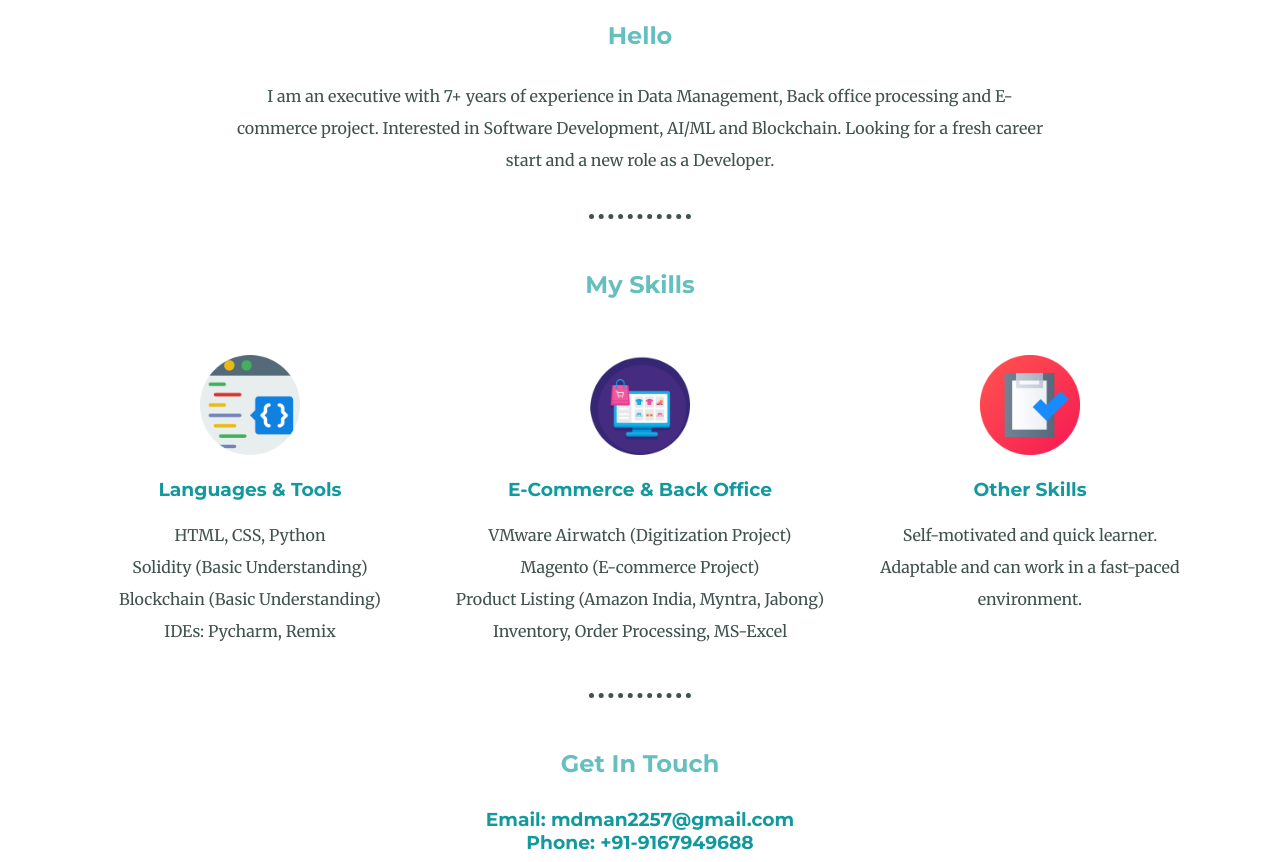
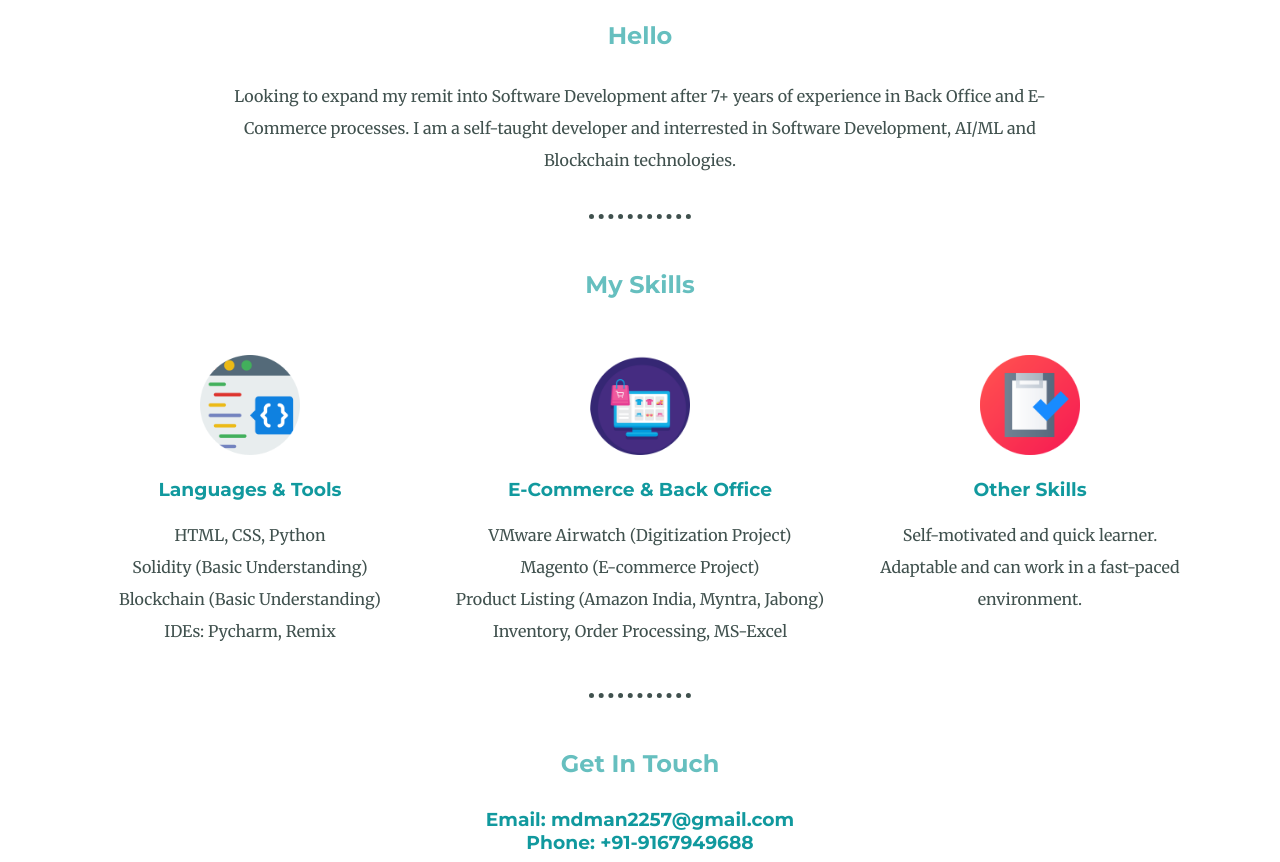
Before and after one commit to mandar-saiyan87/CV, a plain HTML site: page index.html in a window 1280 px wide. Shown: the part 904-1766 px from the top of the page. Drawn offline with Linux system fonts and the light colour scheme.

Commit message:
Update index.html

```diff
--- a/index.html
+++ b/index.html
@@ -22,8 +22,10 @@
       <div class="profile">
         <img class="images" src="images/Webprofile Pic.png" alt="Mandar Python Developer">
         <h2>Hello</h2>
-        <p>I am an executive with 7+ years of experience in Data Management, Back office processing and E-commerce project.
-            Interested in Software Development, AI/ML and Blockchain. Looking for a fresh career start and a new role as a Developer.</p>
+        <p>
+          Looking to expand my remit into Software Development after 7+ years of experience in Back Office and E-Commerce processes.
+          I am a self-taught developer and interrested in Software Development, AI/ML and Blockchain technologies.
+        </p>
       </div>
       <hr>
       <div class="skills">
```
